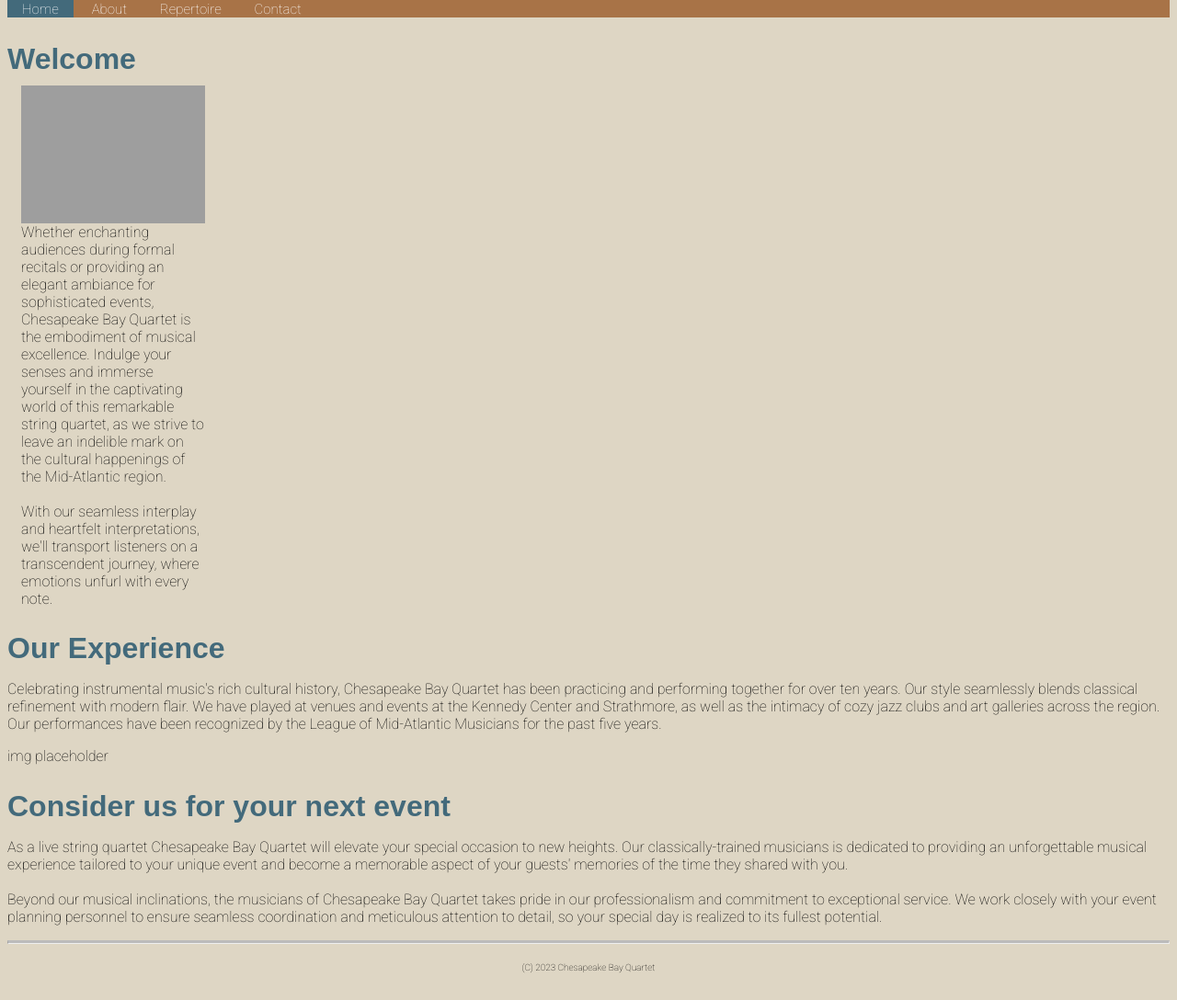
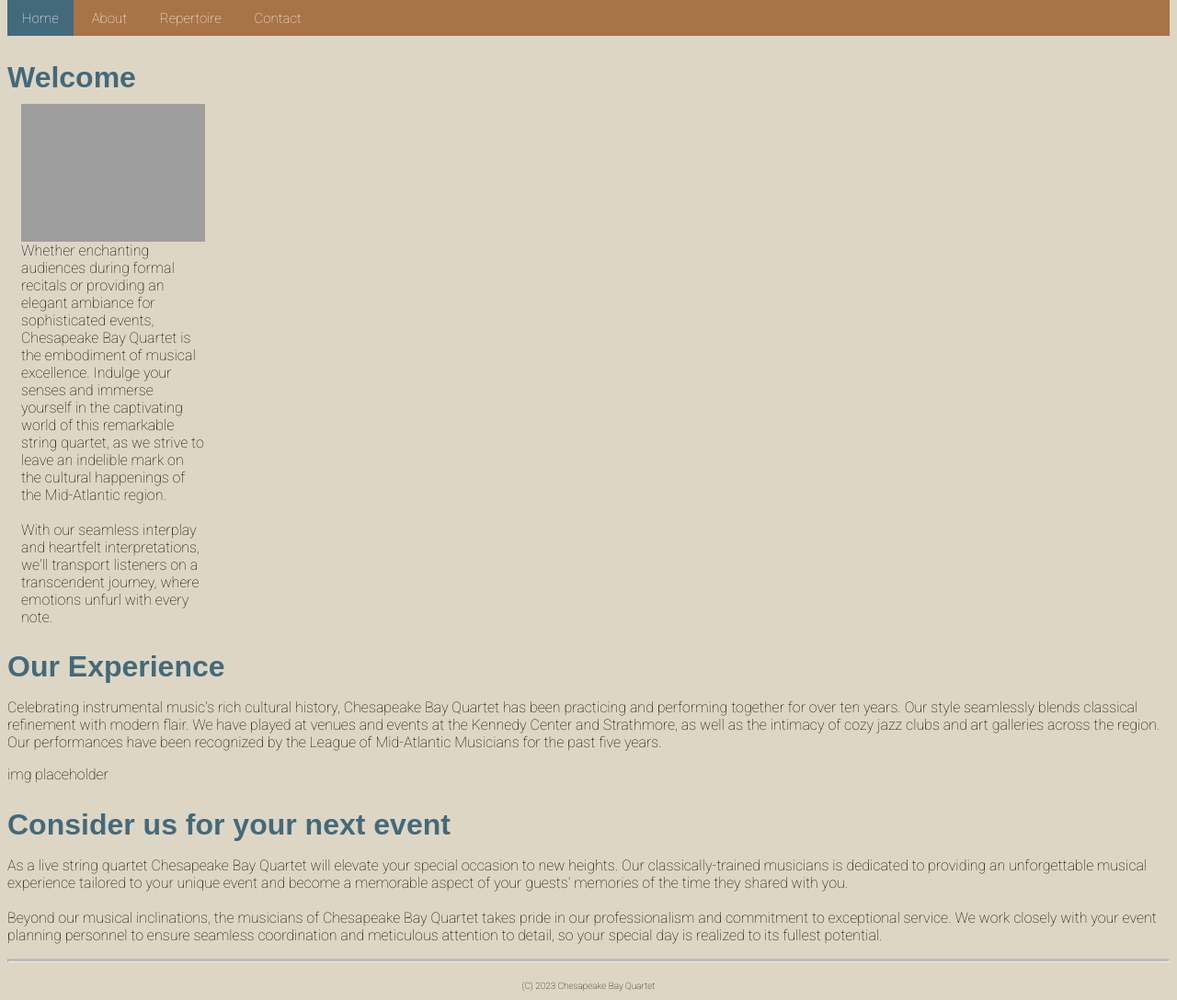
Before and after one commit to jmkeusch/cs120, a PHP site: page /proj1/home.html in a window 1280 px wide. Shown: the part 308-1396 px from the top of the page at 92% size. Before the commit the page ends 1367 px from the top, so only its background shows below. Run offline with PHP 8.4, Linux system fonts and the light colour scheme; some web fonts are replaced; grey boxes are pictures that could not be loaded.

Commit message:
padding updates

```diff
--- a/proj1/style.css
+++ b/proj1/style.css
@@ -81,13 +81,15 @@ li.nav {
   margin-right: auto;
   position: sticky;
   position: -webkit-sticky;
+  padding-top: 10px;
+  padding-bottom: 10px;
 }
 /* NavBar Option */
 .navBar a {
   float: center;
   color: #FFFFFF;
   text-align: center;
-  padding: 14px 16px;
+  padding: 20px 16px;
   font-size: 15px;
   text-decoration: none;
   position: sticky;
```
